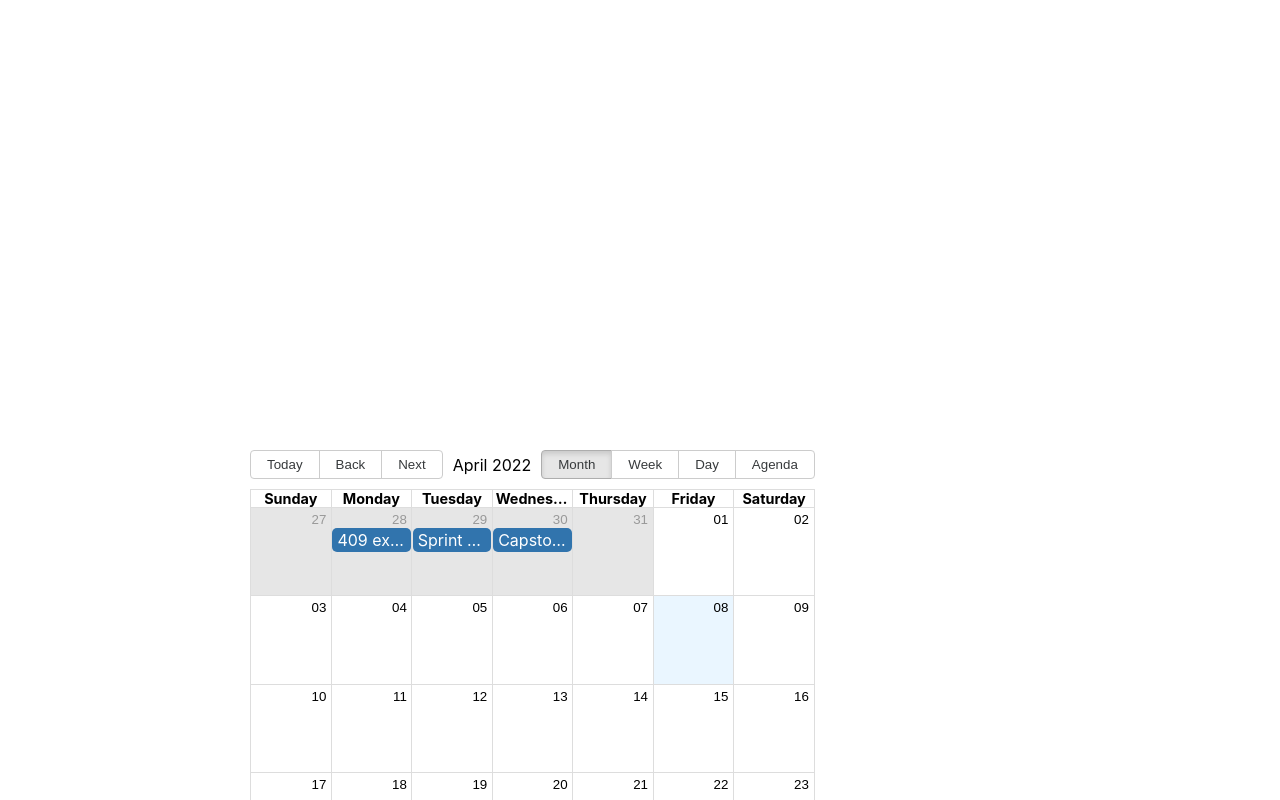
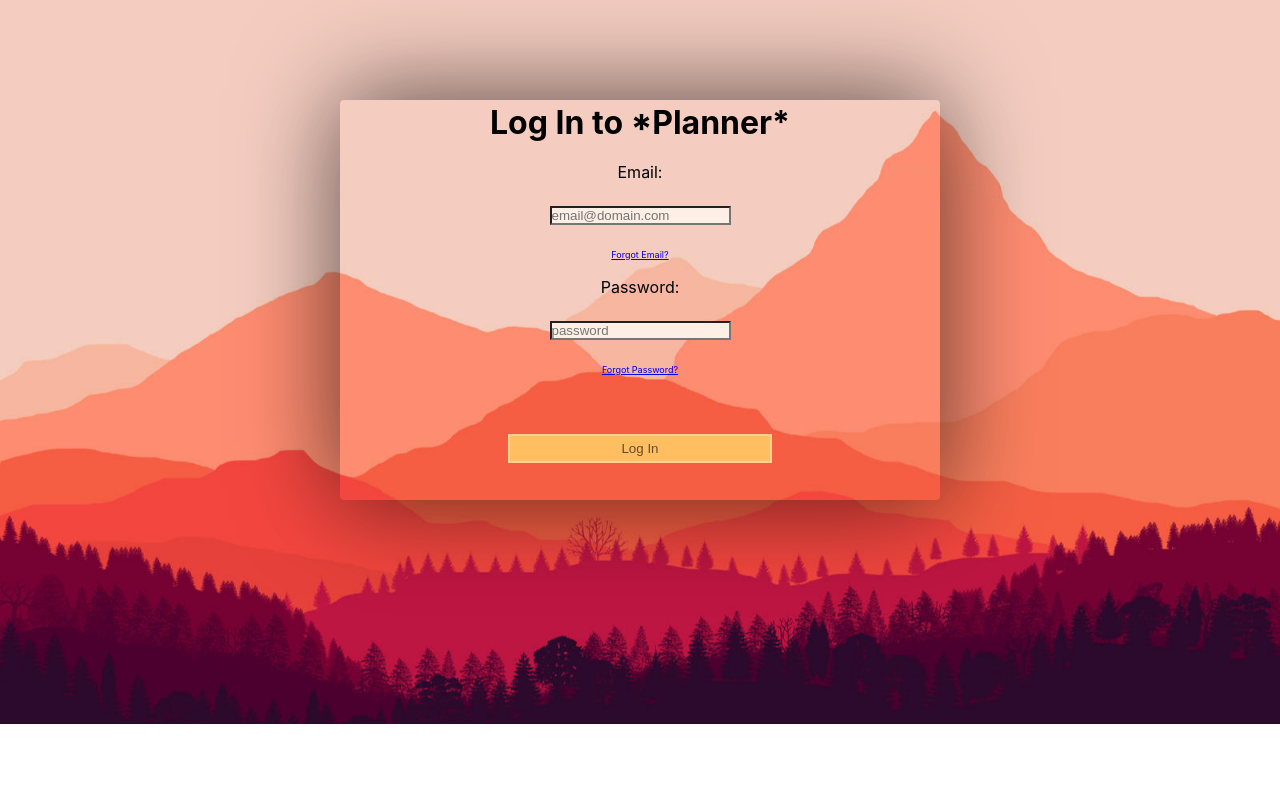
Before and after one commit to Bstuart77/Checklist_418, a React (Create React App) app: page / in a window 1280 px wide. Shown: the top 800 px of the page. Built offline with nearby package versions, Linux system fonts and the light colour scheme.

Commit message:
Revised the Login background and login card

```diff
--- a/src/App.js
+++ b/src/App.js
@@ -11,11 +11,15 @@ function App() {
   return (
     <div className="App">
 
-      <MonthlyView/>
+      {/*<MonthlyView/>*/}
 
 
-      {/* <Login/> */
-      /* {<><img src="images/spiral.PNG" className='Spiral1' /><img src="images/spiral.PNG" className='Spiral2' /><img src="images/spiral.PNG" className='Spiral3' /><img src="images/spiral.PNG" className='Spiral4' /><img src="images/spiral.PNG" className='Spiral5' /><img src="images/spiral.PNG" className='Spiral6' /></> } */}
+      {
+        <Login/>
+
+
+      }
+      {/* {<><img src="images/spiral.PNG" className='Spiral1' /><img src="images/spiral.PNG" className='Spiral2' /><img src="images/spiral.PNG" className='Spiral3' /><img src="images/spiral.PNG" className='Spiral4' /><img src="images/spiral.PNG" className='Spiral5' /><img src="images/spiral.PNG" className='Spiral6' /></> } */}
 
       {/* <ResetPassword/> */}
       {/* <LocateEmail/> */}
@@ -24,7 +28,10 @@ function App() {
       /* <img src="images/spiral.PNG" className='SignUpSpiral1' /><img src="images/spiral.PNG" className='SignUpSpiral2' /><img src="images/spiral.PNG" className='SignUpSpiral3' /><img src="images/spiral.PNG" className='SignUpSpiral4' /><img src="images/spiral.PNG" className='SignUpSpiral5' /><img src="images/spiral.PNG" className='SignUpSpiral6' />
        */}
 
-      {/*<Profile/> */}
+      {
+        /*<Profile/> */
+
+      }
     </div>
   );
 }
--- a/src/Login.css
+++ b/src/Login.css
@@ -7,6 +7,115 @@ body {
   -moz-osx-font-smoothing: grayscale;
   justify-content: center;
 }
+
+.LoginPageBody{
+  background: url(../public/images/mountain10.jpg) no-repeat center;
+  /* background-color: #FEFFE2; */
+  background-size: cover;
+
+  background-repeat: no-repeat;
+  background-attachment: fixed;
+  /* padding: 7%; */
+
+  overflow: auto;
+  height: 100%;
+  width: 100%;
+
+  text-align: center;
+
+  padding-left: 120px;
+  padding-right: 120px;
+  padding-top: 100px;
+  padding-bottom: 220px;
+  max-width: 100%;
+}
+
+.LoginPage{
+  background-origin: border-box;
+  background-clip: content-box, border-box;
+  /* border-color: rgb(229, 228, 214); */
+  /* background: radial-gradient(45deg  rgba(252,37,103,1) 0%, rgba(250,38,151,1) 46.2%, rgba(186,8,181,1) 90.1% ); */
+
+  width: 600px;
+  height: 400px;
+  overflow: auto;
+
+  border-radius: 4px;
+  box-shadow: 0 -10px 100px 0 rgba(0, 0, 0, 0.5), 0px 20px 100px 0 rgba(0, 0, 0, 0.19);
+
+  position: relative;
+  display: inline-block;
+
+  text-align: center;
+
+  transition-duration: 1s;
+}
+
+
+.Welcome{
+  padding-top: 10px;
+  padding-left: 10px;
+  padding-right: 10px;
+  font-size: 18px;
+  font-family: 'Gill Sans', 'Gill Sans MT', Calibri, 'Trebuchet MS', sans-serif;
+  color: #F1E8FF;
+  font-size: 2.4rem;
+  font-weight: 800;
+  text-shadow: 2px 2px 8px rgba(0, 0, 0, 0.2);
+
+}
+
+.locate-email{
+  font-size:xx-small;
+  color: #171a3d;
+  text-align: "center";
+  margin-bottom: 3%;
+}
+
+.reset-password{
+  font-size:xx-small;
+  color: #171a3d;
+  text-align: "center";
+  margin-bottom: 10%;
+}
+
+
+
+.LogoutButton{
+  margin: auto;
+  padding: .85%;
+  margin-right: 1%;
+  background-color: #FFBF60;
+  color: #664C26;
+  border: 2px solid #FFD28F
+}
+
+.LoginButton{
+  margin: auto;
+  padding: .85%;
+  background-color: #FFBF60;
+  color: #664C26;
+  border: 2px solid #FFD28F;
+  width: 44.5%;
+  margin-bottom: 1%;
+}
+
+.Logout{
+  margin: auto;
+  width: 25%;
+  padding: .85%;
+  background-color: #f8c272;
+  color: #000000;
+  border: 2px solid #CC984C
+}
+
+.inside-form{
+  position: relative;
+  display: block;
+  padding: 3px;
+  z-index: 2;
+}
+
 
 .email-input, .password-input{
   background-color: #fdefe6;
@@ -59,67 +168,3 @@ body {
   margin-top: 10%;
   margin-left: 4%;
 }
-
-.locate-email{
-  font-size:xx-small;
-  color: #171a3d;
-  text-align: "center";
-  margin-bottom: 3%;
-}
-
-.reset-password{
-  font-size:xx-small;
-  color: #171a3d;
-  text-align: "center";
-  margin-bottom: 10%;
-}
-
-.LoginPageBody{
-  background-color: #FEFFE2;
-  padding: 7%;
-  text-align: center;
-}
-
-.LogoutButton{
-  margin: auto;
-  padding: .85%;
-  margin-right: 1%;
-  background-color: #FFBF60;
-  color: #664C26;
-  border: 2px solid #FFD28F
-}
-
-.LoginPage{
-  background-color: #ffddc6;
-  padding-top: 4%;
-  padding-bottom: 4%;
-  margin-left: 18%;
-  margin-right: 18%;
-  border: 3px solid rgb(221, 215, 195);
-}
-
-.LoginButton{
-  margin: auto;
-  padding: .85%;
-  background-color: #FFBF60;
-  color: #664C26;
-  border: 2px solid #FFD28F;
-  width: 44.5%;
-  margin-bottom: 1%;
-}
-
-.Logout{
-  margin: auto;
-  width: 25%;
-  padding: .85%;
-  background-color: #f8c272;
-  color: #000000;
-  border: 2px solid #CC984C
-}
-
-.inside-form{
-  position: relative;
-  display: block;
-  padding: 3px;
-  z-index: 2;
-}
--- a/src/Login.js
+++ b/src/Login.js
@@ -56,7 +56,7 @@ function LoginMain() {
     <div className = "LoginPageBody">
       <div className="LoginPage">
         {user.email !== "" ? (
-          <div className="Welcome">
+          <div className='Welcome'>
             <h2>
               Welcome to *Planner*.
             </h2>
--- a/src/Profile.css
+++ b/src/Profile.css
@@ -74,7 +74,7 @@
   }
 
   .ProfileCard:hover{
-    background-color: #16A085
+    background-color: #16A085;
 
   }
 
```
Also changed, not shown: public/images/mountain10.jpg (added), public/images/mountain9.jpg (added).
